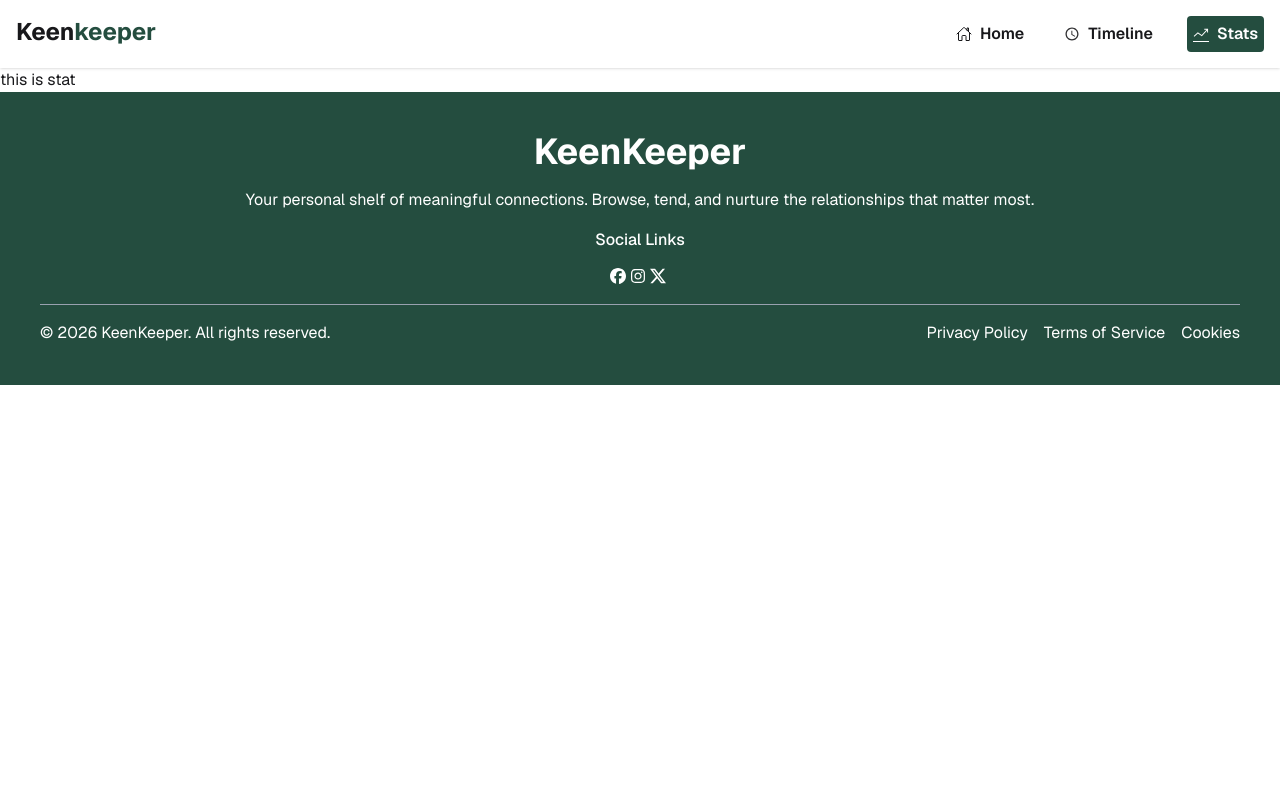
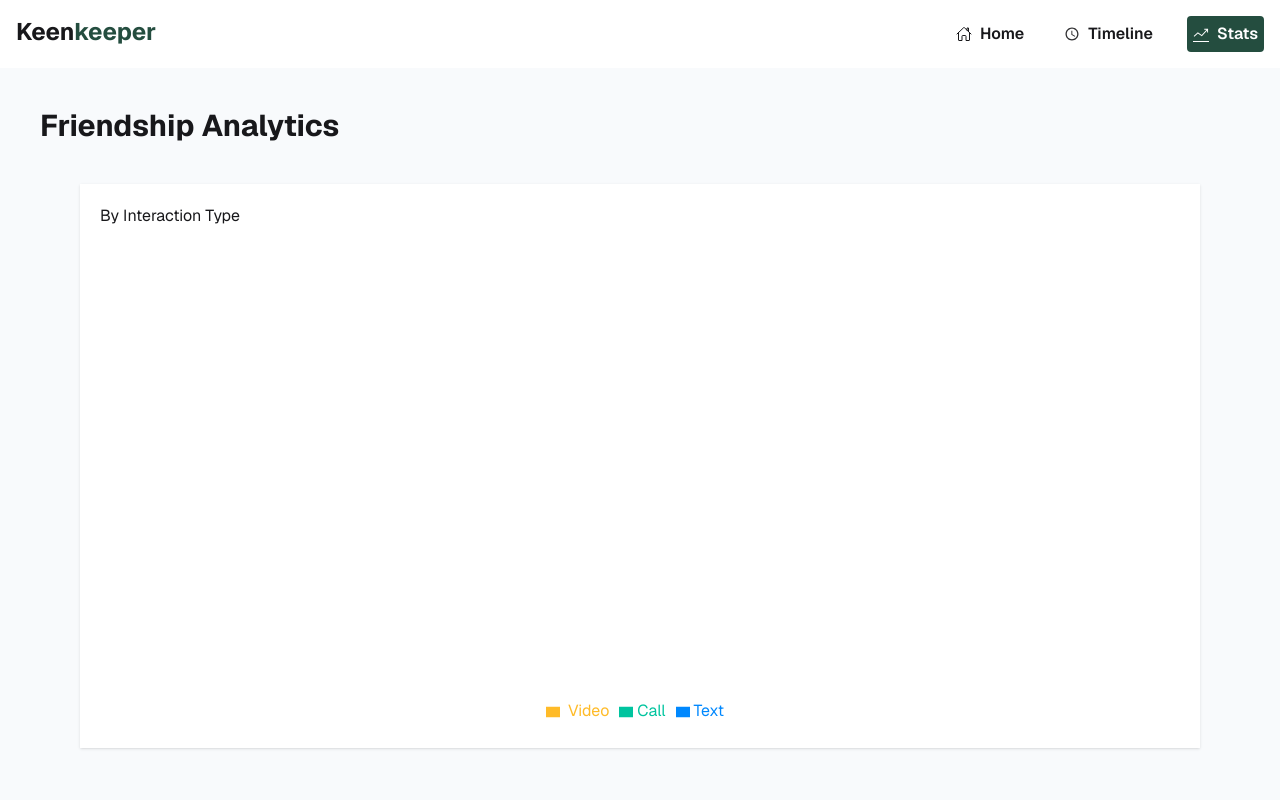
Before and after one commit to saharatajim/B13-A7-Keen-Keeper, a React (Vite) app: page /stats in a window 1280 px wide. Shown: the top 800 px of the page. Built offline with nearby package versions, Linux system fonts and the light colour scheme.

Commit message:
timeline function and stat task done

```diff
--- a/package.json
+++ b/package.json
@@ -16,6 +16,7 @@
     "react-icons": "^5.6.0",
     "react-router": "^7.14.1",
     "react-toastify": "^11.0.5",
+    "recharts": "^3.8.1",
     "tailwindcss": "^4.2.2"
   },
   "devDependencies": {
--- a/src/AllPages/Frineds/FriendDetails.jsx
+++ b/src/AllPages/Frineds/FriendDetails.jsx
@@ -24,7 +24,7 @@ const FriendDetails = () => {
 
 const handleCall=(expectedFriend,type)=>{
     toast(`${type} with ${expectedFriend.name} `)
- console.log(expectedFriend)
+//  console.log(expectedFriend)
 
 const newDataType={
     ...expectedFriend,
@@ -48,6 +48,7 @@ const newDataType={
 }
 setTimelineFriend([...timelineFriend,newDataType])
 }
+
 console.log(timelineFriend)
     return (
       <>
--- a/src/AllPages/Stats/Stats.jsx
+++ b/src/AllPages/Stats/Stats.jsx
@@ -1,11 +1,59 @@
-import React from 'react';
+import React, { useContext } from 'react';
+import { Legend, Pie, PieChart, Tooltip } from 'recharts';
+import { TimelineFriendContext } from '../../Contexts/TimelineFriendContext';
 
 const Stats = () => {
+   const {timelineFriend}=useContext(TimelineFriendContext)
+
+       const filterCallData=timelineFriend.filter(callData=>callData.interactionType==="Call")
+       const filterTextData=timelineFriend.filter(callData=>callData.interactionType==="Text")
+       const filterVideoData=timelineFriend.filter(callData=>callData.interactionType==="Video")
+
+       console.log(filterCallData,"filterCallData",filterTextData,"filterTextData",filterVideoData,"filterVideoData")
+
+
+    const data = [
+  { name: 'Text', value: filterTextData.length, fill: '#0088FE' },
+  { name: 'Call', value: filterCallData.length, fill: '#00C49F' },
+  { name: ' Video', value: filterVideoData.length, fill: '#FFBB28' },
+
+];
     return (
-        <div>
-            this is stat
+        <div className='container mx-auto bg-[#F8FAFC] p-10'>
+
+             <h1 className=' font-bold text-3xl'>Friendship Analytics</h1>
+
+               <div className='shadow bg-white m-10 p-5 ' >
+                       <h1>By Interaction Type</h1>
+                   <div className='flex justify-center'>
+
+                      <PieChart style={{ width: '100%', maxWidth: '500px', maxHeight: '80vh', aspectRatio: 1 }} responsive>
+
+                           <Pie
+                              data={data}
+                              innerRadius="80%"
+                            outerRadius="100%"
+                            // Corner radius is the rounded edge of each pie slice
+                            cornerRadius="50%"
+                            fill="#8884d8"
+                            // padding angle is the gap between each pie slice
+                            paddingAngle={5}
+                            dataKey="value"
+                            isAnimationActive={true}
+                            />
+                             <Legend/>
+                             <Tooltip/>
+                     `</PieChart>
+
+                   </div>
+
+                </div>
         </div>
     );
 };
 
 export default Stats;
+
+
+
+// #region Sample data
--- a/src/AllPages/Timeline/Timeline.jsx
+++ b/src/AllPages/Timeline/Timeline.jsx
@@ -5,20 +5,17 @@ import { TiMessageTyping } from "react-icons/ti";
 import { IoCall } from "react-icons/io5";
 const Timeline = () => {
 
-     const {timelineFriend}=useContext(TimelineFriendContext)
-     const [filterType,setFilterType]=useState("all")
-     useEffect(() => {
-  console.log("Filter type changed:", filterType);
-}, [filterType]);
+   const {timelineFriend}=useContext(TimelineFriendContext)
+   const [filterType,setFilterType]=useState("all")
 
- const [currentTime,setCurrentTime]=useState(new Date())
+   const [currentTime,setCurrentTime]=useState(new Date())
    useEffect(()=>{
-
     const timer=setInterval(()=>{
         setCurrentTime(new Date())
     },1000)
     return ()=>clearInterval(timer)
    },[])
+
    const formattedDate=currentTime.toLocaleDateString("en-US", {
     year: "numeric",
     month: "long",
```
Also changed, not shown: 1 other file (tests, documents, lock files or other folders).
